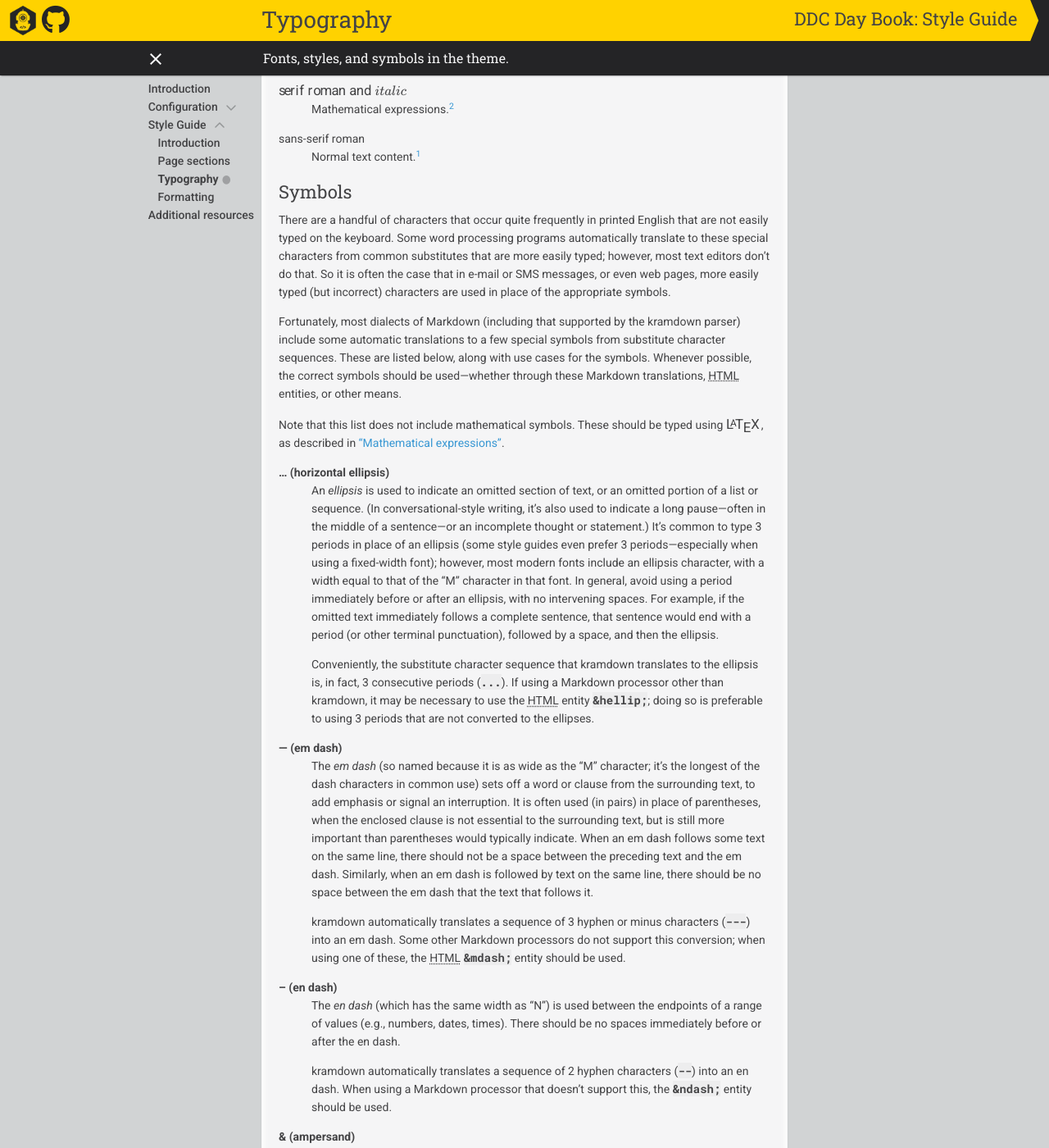
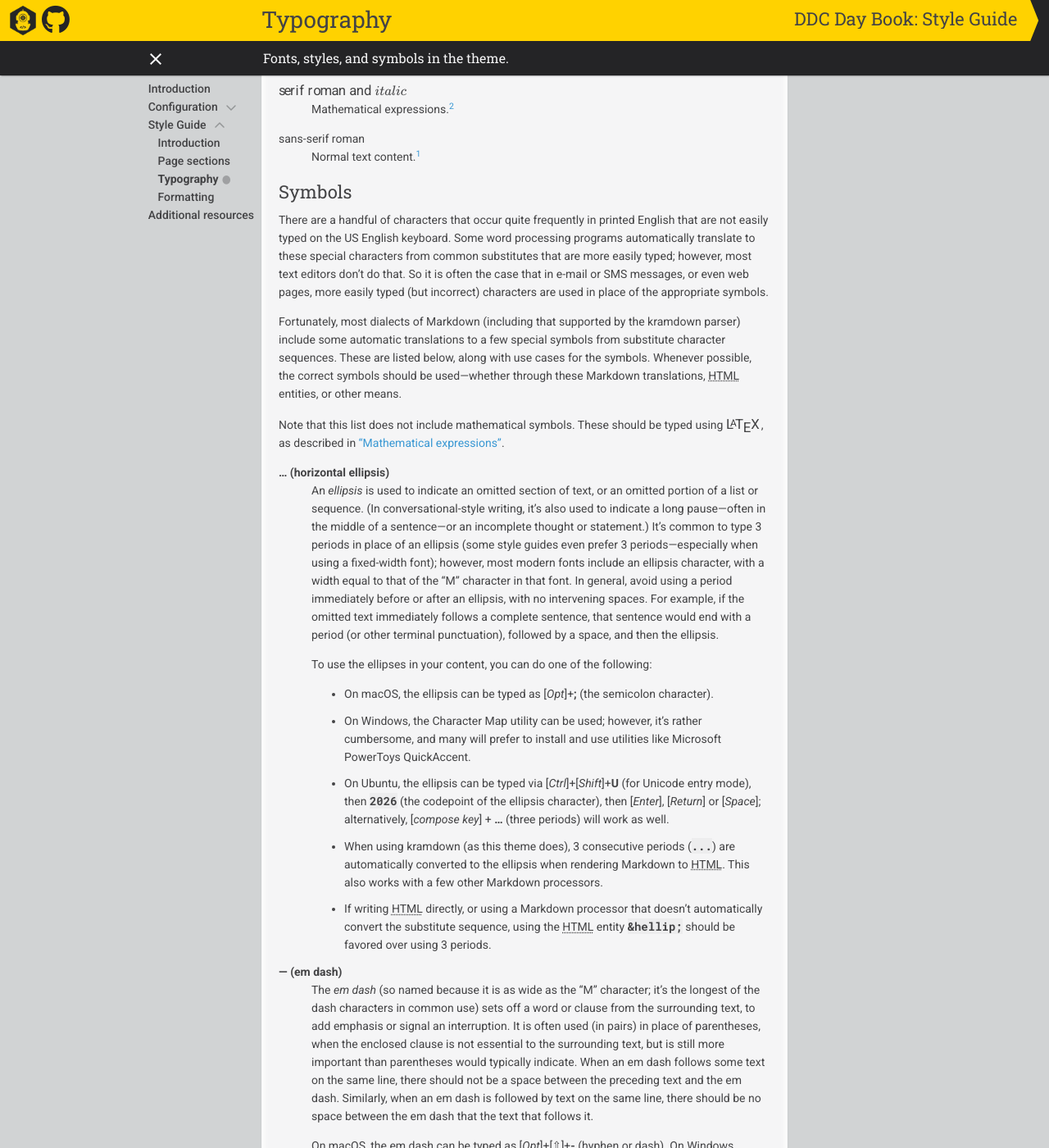
Before and after one commit to ddc-java/ddc-day-book, a Jekyll site: the page built from content/typography.md, in a window 1280 px wide and 1400 px high, scrolled down 681 px. Shown: the whole window at 82% size. Built offline with Jekyll 4.4.1, drawn with Linux system fonts in a browser that asks for light colours; nearby versions of some CDN libraries; our own code applies the rules of GitHub Pages for plain Markdown files; formulas are drawn with MathJax 3; some of the changed text lies outside the part shown.

Commit message:
Expand on special character instructions

```diff
--- a/content/typography.md
+++ b/content/typography.md
@@ -15,7 +15,7 @@ order: 20
 
 ## Fonts & styles
 
-For the most part, the DDC Day theme is responsible for the specific typefaces and styles used in curriculum module web pages. However, the general font characteristics are selected based on the block and span formatting elements included in the content by the curriculum author. Thus, it's important that the author understand the general typographical characteristics for different content types, to better understand and use the [formatting guidelines](formatting.md).
+For the most part, the DDC Day Book theme is responsible for the specific typefaces and styles used in curriculum module web pages. However, the general font characteristics are selected based on the block and span formatting elements included in the content by the curriculum author. Thus, it's important that the author understand the general typographical characteristics for different content types, to better understand and use the [formatting guidelines](formatting.md).
 
 {:.title}slab-serif
 
@@ -59,7 +59,7 @@ $\text{serif roman and }italic$
 
 ## Symbols
 
-There are a handful of characters that occur quite frequently in printed English that are not easily typed on the keyboard. Some word processing programs automatically translate to these special characters from common substitutes that are more easily typed; however, most text editors don't do that. So it is often the case that in e-mail or SMS messages, or even web pages, more easily typed (but incorrect) characters are used in place of the appropriate symbols.
+There are a handful of characters that occur quite frequently in printed English that are not easily typed on the US English keyboard. Some word processing programs automatically translate to these special characters from common substitutes that are more easily typed; however, most text editors don't do that. So it is often the case that in e-mail or SMS messages, or even web pages, more easily typed (but incorrect) characters are used in place of the appropriate symbols.
 
 Fortunately, most dialects of Markdown (including that supported by the kramdown parser) include some automatic translations to a few special symbols from substitute character sequences. These are listed below, along with use cases for the symbols. Whenever possible, the correct symbols should be used---whether through these Markdown translations, HTML entities, or other means.
 
@@ -69,11 +69,23 @@ Note that this list does not include mathematical symbols. These should be typed
 
 : An _ellipsis_ is used to indicate an omitted section of text, or an omitted portion of a list or sequence. (In conversational-style writing, it's also used to indicate a long pause---often in the middle of a sentence---or an incomplete thought or statement.) It's common to type 3 periods in place of an ellipsis (some style guides even prefer 3 periods---especially when using a fixed-width font); however, most modern fonts include an ellipsis character, with a width equal to that of the "M" character in that font. In general, avoid using a period immediately before or after an ellipsis, with no intervening spaces. For example, if the omitted text immediately follows a complete sentence, that sentence would end with a period (or other terminal punctuation), followed by a space, and then the ellipsis.
 
-: Conveniently, the substitute character sequence that kramdown translates to the ellipsis is, in fact, 3 consecutive periods (`...`). If using a Markdown processor other than kramdown, it may be necessary to use the HTML entity `&hellip;`; doing so is preferable to using 3 periods that are not converted to the ellipses.
+: To use the ellipses in your content, you can do one of the following:
+
+: - On macOS, the ellipsis can be typed as [_Opt_]+**;** (the semicolon character).
+
+: - On Windows, the Character Map utility can be used; however, it's rather cumbersome, and many will prefer to install and use utilities like Microsoft PowerToys QuickAccent.
+
+: - On Ubuntu, the ellipsis can be typed via [_Ctrl_]+[_Shift_]+**U** (for Unicode entry mode), then **`2026`** (the codepoint of the ellipsis character), then [_Enter_], [_Return_] or [_Space_]; alternatively, [_compose key_] + **...** (three periods) will work as well.
+
+: - When using kramdown (as this theme does), 3 consecutive periods (`...`) are automatically converted to the ellipsis when rendering Markdown to HTML. This also works with a few other Markdown processors.
+
+: - If writing HTML directly, or using a Markdown processor that doesn't automatically convert the substitute sequence, using the HTML entity `&hellip;` should be favored over using 3 periods.
 
 --- (em dash)
 
 : The _em dash_ (so named because it is as wide as the "M" character; it's the longest of the dash characters in common use) sets off a word or clause from the surrounding text, to add emphasis or signal an interruption. It is often used (in pairs) in place of parentheses, when the enclosed clause is not essential to the surrounding text, but is still more important than parentheses would typically indicate. When an em dash follows some text on the same line, there should not be a space between the preceding text and the em dash. Similarly, when an em dash is followed by text on the same line, there should be no space between the em dash that the text that follows it.
+
+: On macOS, the em dash can be typed as [_Opt_]+[&#x21e7;]+**-** (hyphen or dash). On Windows, Character Map or Microsoft PowerToys QuickAccent can be used. On Ubuntu, It can be typed via [_Ctrl_]+[_Shift_]+**U** (for Unicode entry mode), then **`2026`** (the codepoint of the ellipsis character), then [_Enter_], [_Return_] or [_Space_]; alternatively, [_compose key_] + **...** (three periods) will work as well.
 
 : kramdown automatically translates a sequence of 3 hyphen or minus characters (`---`) into an em dash. Some other Markdown processors do not support this conversion; when using one of these, the HTML `&mdash;` entity should be used.
 
```
